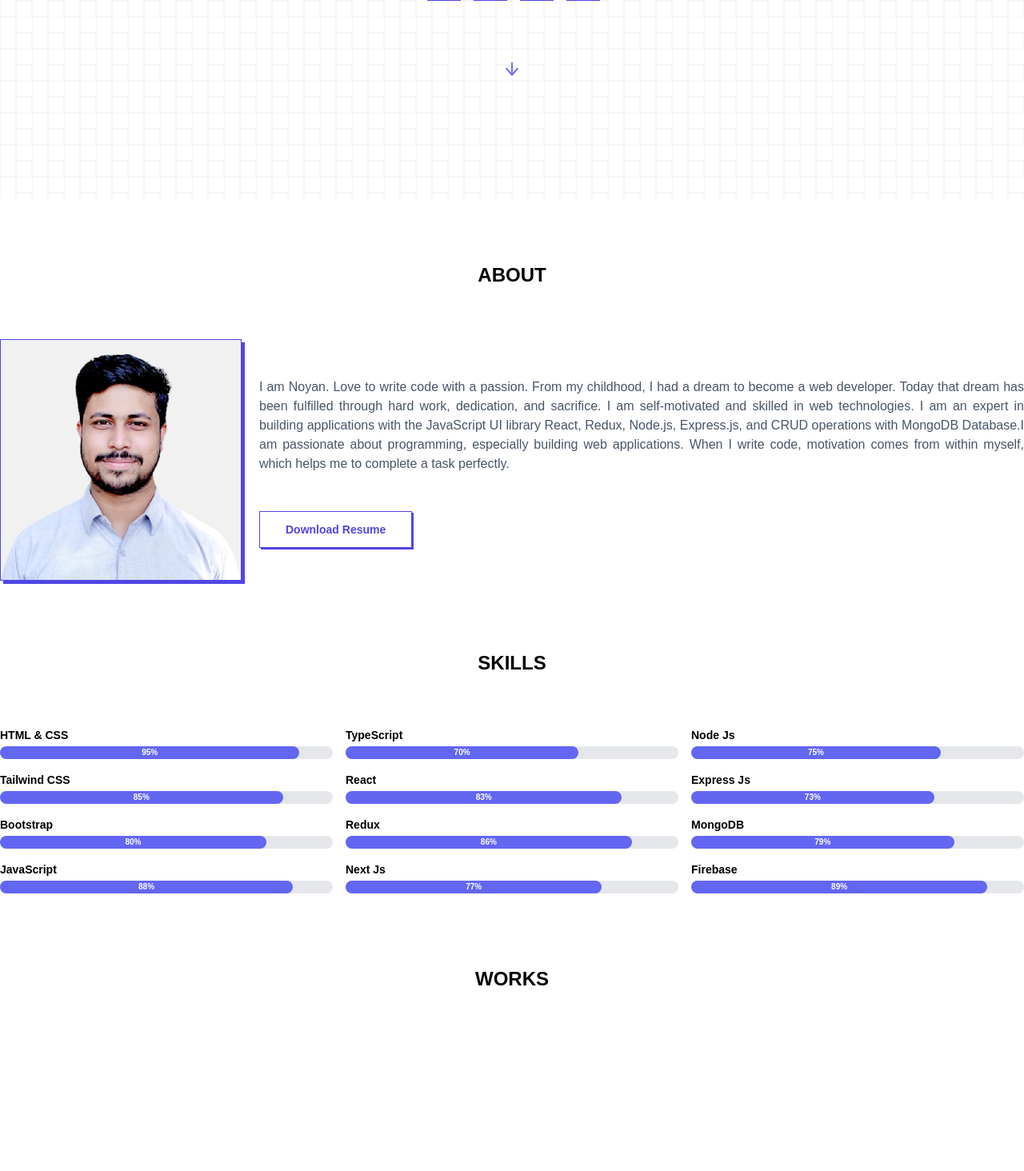
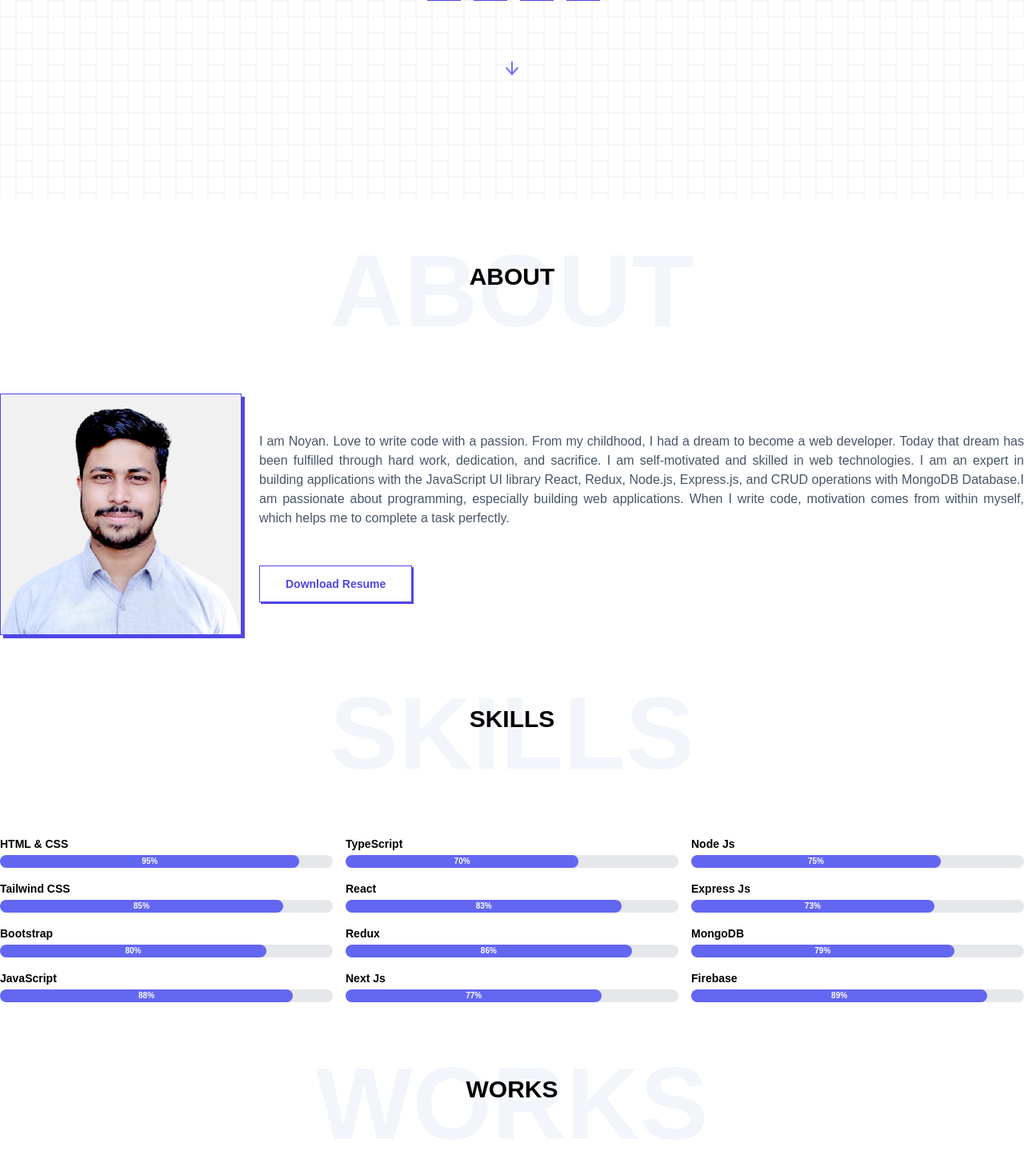
Before and after one commit to codernoyan/my-portfolio-v2, a React (Vite) app: page / in a window 1280 px wide. Shown: the part 552-2016 px from the top of the page at 80% size. Before the commit the page ends 1872 px from the top, so only its background shows below. Built offline with nearby package versions, Linux system fonts and the light colour scheme; a web font is replaced by a local one.

Commit message:
added larger text to all sections

```diff
--- a/src/components/about/About.jsx
+++ b/src/components/about/About.jsx
@@ -3,8 +3,9 @@ import noyanImage from 'assets/images/Noayn_Dey.jpg';
 export default function About() {
   return (
     <section id="about" className="my-20">
-      <div>
-        <h2 className="text-2xl uppercase font-bold text-center mb-16">About</h2>
+      <div className="mb-16">
+        <h2 className="relative text-3xl uppercase font-bold text-center -mb-16">About</h2>
+        <h1 className="text-9xl uppercase font-bold text-center text-slate-100/90 select-none">About</h1>
       </div>
       <div className="grid grid-cols-1 lg:grid-cols-4 gap-4 justify-items-center">
         {/* image */}
--- a/src/components/skills/Skills.jsx
+++ b/src/components/skills/Skills.jsx
@@ -1,8 +1,9 @@
 export default function Skills() {
   return (
     <section id="skills" className="my-20">
-      <div>
-        <h2 className="text-2xl uppercase font-bold text-center mb-16">Skills</h2>
+      <div className="mb-16">
+        <h2 className="relative text-3xl uppercase font-bold text-center -mb-16">Skills</h2>
+        <h1 className="text-9xl uppercase font-bold text-center text-slate-100/90 select-none">Skills</h1>
       </div>
       {/* techs */}
       <div className="columns-xs space-y-4">
--- a/src/components/works/Works.jsx
+++ b/src/components/works/Works.jsx
@@ -1,8 +1,9 @@
 export default function Works() {
   return (
-    <section id="skills" className="my-20">
-      <div>
-        <h2 className="text-2xl uppercase font-bold text-center mb-16">Works</h2>
+    <section id="skills" className="my-20 flex justify-center">
+      <div className="mb-16">
+        <h2 className="relative text-3xl uppercase font-bold text-center -mb-16">Works</h2>
+        <h1 className="text-9xl uppercase font-bold text-center text-slate-100/90 select-none">Works</h1>
       </div>
     </section>
   )
```
